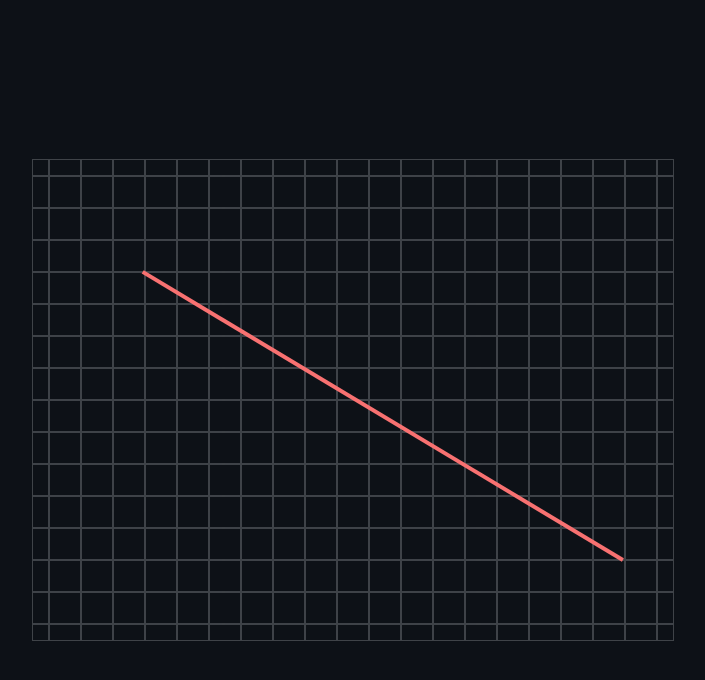
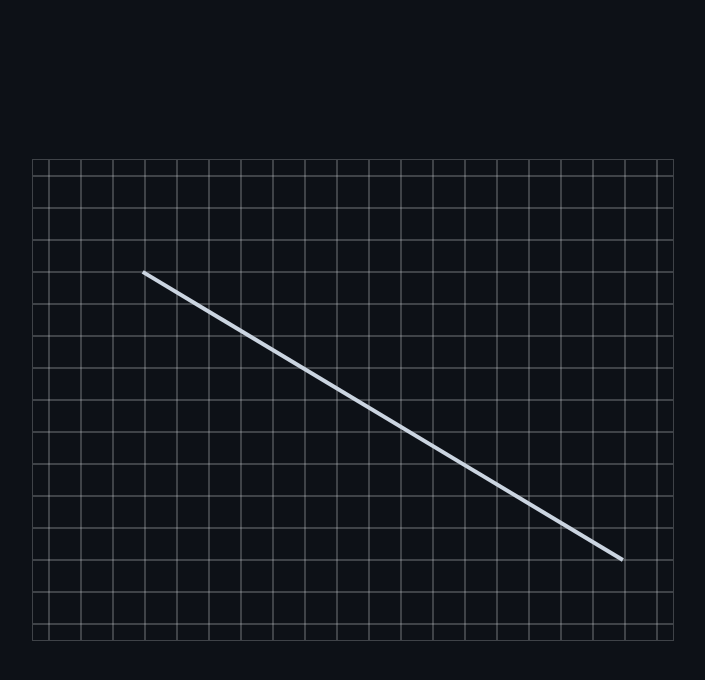
Before and after one commit to Ricardo-Straub/WebPage, a Next.js app: page / in a window 1280 px wide. Shown: the top 680 px of the page, without its empty margins (287-992 px from the left). Built offline with nearby package versions, Linux system fonts and the light colour scheme.

Commit message:
update colors

```diff
--- a/app/page.js
+++ b/app/page.js
@@ -71,7 +71,7 @@ function Line({x1, y1, x2, y2}) {
         className={
           `absolute
           h-1
-          bg-red-400`}></div>
+          bg-slate-300`}></div>
     </>
   )
 }
@@ -82,12 +82,12 @@ function Coordinate({isHovering, isClicked, handleHover, handleClick}) {
     <>
     <div onMouseOver={handleHover} onMouseOut={handleHover}
     onClick={handleClick}
-    className=' w-8 h-8 relative opacity-25'>
+    className=' w-8 h-8 relative'>
       <div className='w-full h-full flex flex-col justify-center '>
-        <div className='bg-gray-300 w-8 h-0.5'></div>
+        <div className='bg-gray-300 w-8 h-0.5 opacity-25'></div>
       </div>
       <div className='w-full h-full flex flex-row justify-center absolute inset-0'>
-        <div className='bg-gray-300  w-0.5 h-8 '></div>
+        <div className='bg-gray-300  w-0.5 h-8 opacity-25'></div>
       </div>
       {isHovering && <Circle isClicked={isClicked}/> || isClicked && <Circle isClicked={isClicked}/>}
     </div>
@@ -96,7 +96,7 @@ function Coordinate({isHovering, isClicked, handleHover, handleClick}) {
 }
 
 function Circle({isClicked}) {
-  let color = isClicked ? 'rgb(21 111 235)' : "rgb(209 213 219)";
+  let color = isClicked ? 'rgb(47	129	247)' : "rgb(209 213 219)";
   return (
     <div className=' w-4 h-4 absolute inset-2 rounded-full'
     style={{backgroundColor: color}}></div>
```
